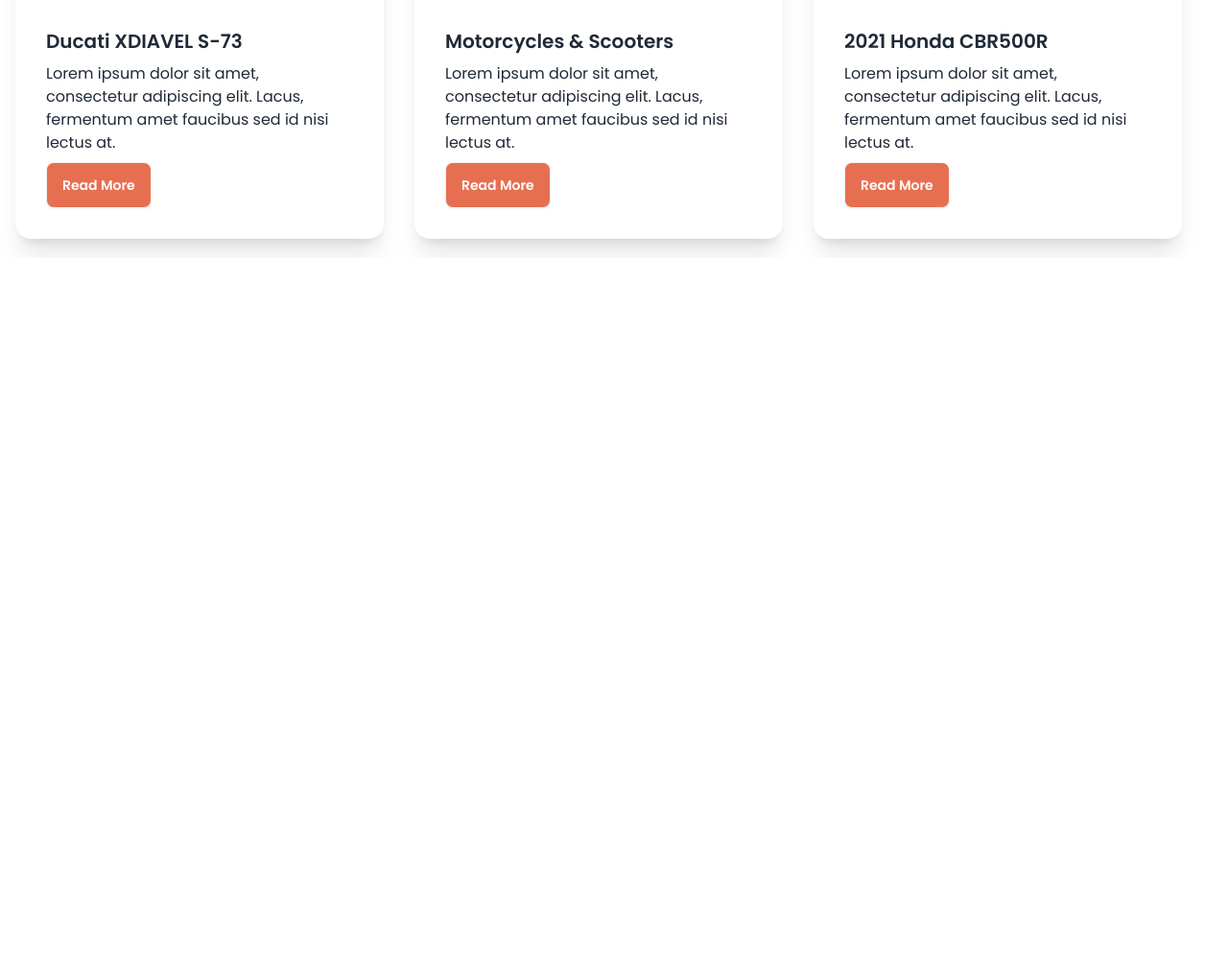
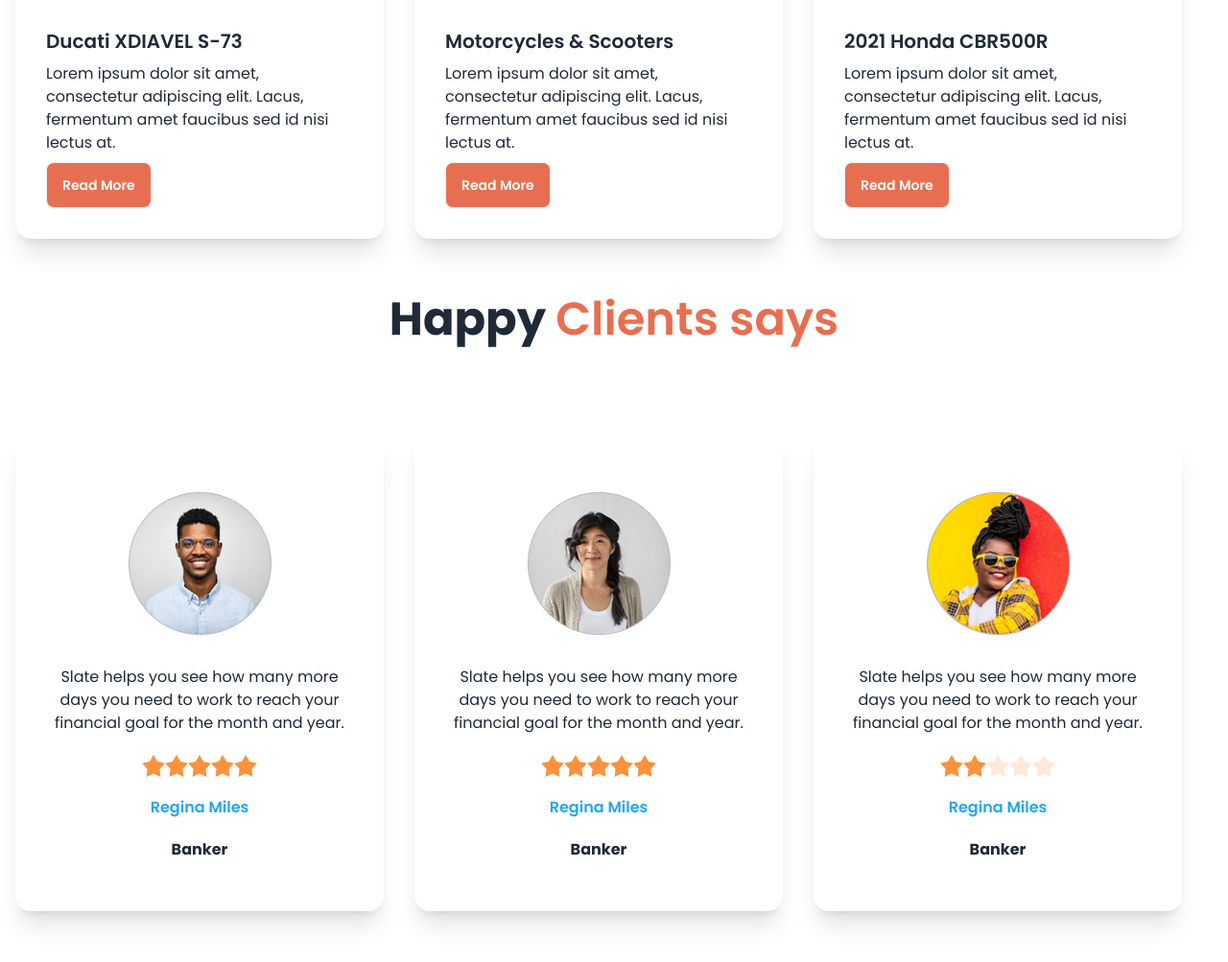
Before and after one commit to ALIASHRAFCHOWDHURY/Daisy-Bike-practice, a plain HTML site: page index.html in a window 1280 px wide. Shown: the part 1524-2527 px from the top of the page at 96% size. Before the commit the page ends 1793 px from the top, so only its background shows below. Drawn offline with nearby package versions, Linux system fonts and the light colour scheme.

Commit message:
happy client saiys part complete

```diff
--- a/index.html
+++ b/index.html
@@ -22,6 +22,7 @@
                         clifford: '#da373d',
                         'customcolor': '#E76F51',
                         'back-color': 'rgba(231, 111, 81, 0.10)',
+                        'Regina': '#23A6F0',
                       }
                     }
                   }
@@ -203,6 +204,75 @@
                                 </div>
                         </div>
                  </section>
+                 <h1 class="text-3xl md:text-5xl text-center font-bold my-3 md:my-10">Happy <span class="text-customcolor text-2xl  md:text-5xl font-semibold">Clients says</span></h1>
+                 <section class="my-24  flex justify-center ">
+
+                        <div class="grid grid-cols-1 md:grid-cols-3">
+                                <div class="card bg-base-100 w-96 shadow-xl  mb-8 md:me-8 py-5">
+                                        <figure class="px-10 pt-10">
+                                          <img src="images/others/user-1.png" alt="Shoes" class="rounded-xl w-[149px]" />
+                                        </figure>
+                                        <div class="card-body items-center text-center space-y-3">
+                                          <p>Slate helps you see how many more days you need to work to reach your financial goal for the month and year.</p>
+                                          <div class="rating">
+                                                <input type="radio" name="rating-2" class="mask mask-star-2 bg-orange-400" />
+                                                <input
+                                                  type="radio"
+                                                  name="rating-2"
+                                                  class="mask mask-star-2 bg-orange-400"
+                                                  checked="checked" />
+                                                <input type="radio" name="rating-2" class="mask mask-star-2 bg-orange-400" />
+                                                <input type="radio" name="rating-2" class="mask mask-star-2 bg-orange-400" />
+                                                <input type="radio" name="rating-2" class="mask mask-star-2 bg-orange-400" />
+                                              </div>
+                                              <p class="font-semibold text-Regina">Regina Miles</p>
+                                              <h1 class="font-bold">Banker</h1>
+                                        </div>
+                                </div>
+                                <div class="card bg-base-100 w-96 shadow-xl mb-8 md:me-8 py-5">
+                                        <figure class="px-10 pt-10">
+                                          <img src="images/others/user-2.png" alt="Shoes" class="rounded-xl w-[149px]" />
+                                        </figure>
+                                        <div class="card-body items-center text-center space-y-3">
+                                          <p>Slate helps you see how many more days you need to work to reach your financial goal for the month and year.</p>
+                                          <div class="rating">
+                                                <input type="radio" name="rating-2" class="mask mask-star-2 bg-orange-400" />
+                                                <input
+                                                  type="radio"
+                                                  name="rating-2"
+                                                  class="mask mask-star-2 bg-orange-400"
+                                                  checked="checked" />
+                                                <input type="radio" name="rating-2" class="mask mask-star-2 bg-orange-400" />
+                                                <input type="radio" name="rating-2" class="mask mask-star-2 bg-orange-400" />
+                                                <input type="radio" name="rating-2" class="mask mask-star-2 bg-orange-400" />
+                                              </div>
+                                              <p class="font-semibold text-Regina">Regina Miles</p>
+                                              <h1 class="font-bold">Banker</h1>
+                                        </div>
+                                </div>
+                                <div class="card bg-base-100 w-96 shadow-xl  mb-8 md:me-8 py-5">
+                                        <figure class="px-10 pt-10">
+                                          <img src="images/others/user-3.png" alt="Shoes" class="rounded-xl w-[149px]" />
+                                        </figure>
+                                        <div class="card-body items-center text-center space-y-3">
+                                          <p>Slate helps you see how many more days you need to work to reach your financial goal for the month and year.</p>
+                                          <div class="rating">
+                                                <input type="radio" name="rating-2" class="mask mask-star-2 bg-orange-400" />
+                                                <input
+                                                  type="radio"
+                                                  name="rating-2"
+                                                  class="mask mask-star-2 bg-orange-400"
+                                                  checked="checked" />
+                                                <input type="radio" name="rating-2" class="mask mask-star-2 bg-orange-400" />
+                                                <input type="radio" name="rating-2" class="mask mask-star-2 bg-orange-400" />
+                                                <input type="radio" name="rating-2" class="mask mask-star-2 bg-orange-400" />
+                                              </div>
+                                              <p class="font-semibold text-Regina">Regina Miles</p>
+                                              <h1 class="font-bold">Banker</h1>
+                                        </div>
+                                </div>
+                        </div>
+                 </section>
         </main>
 </body>
 </html>
```
